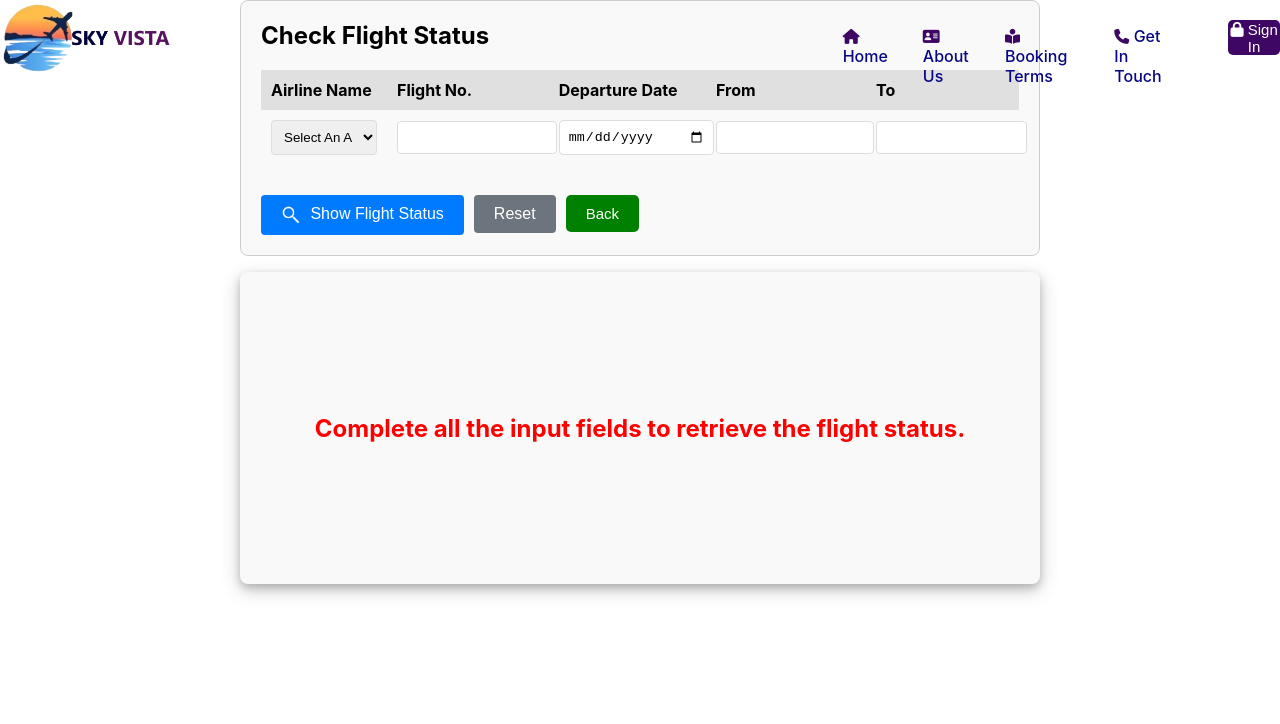
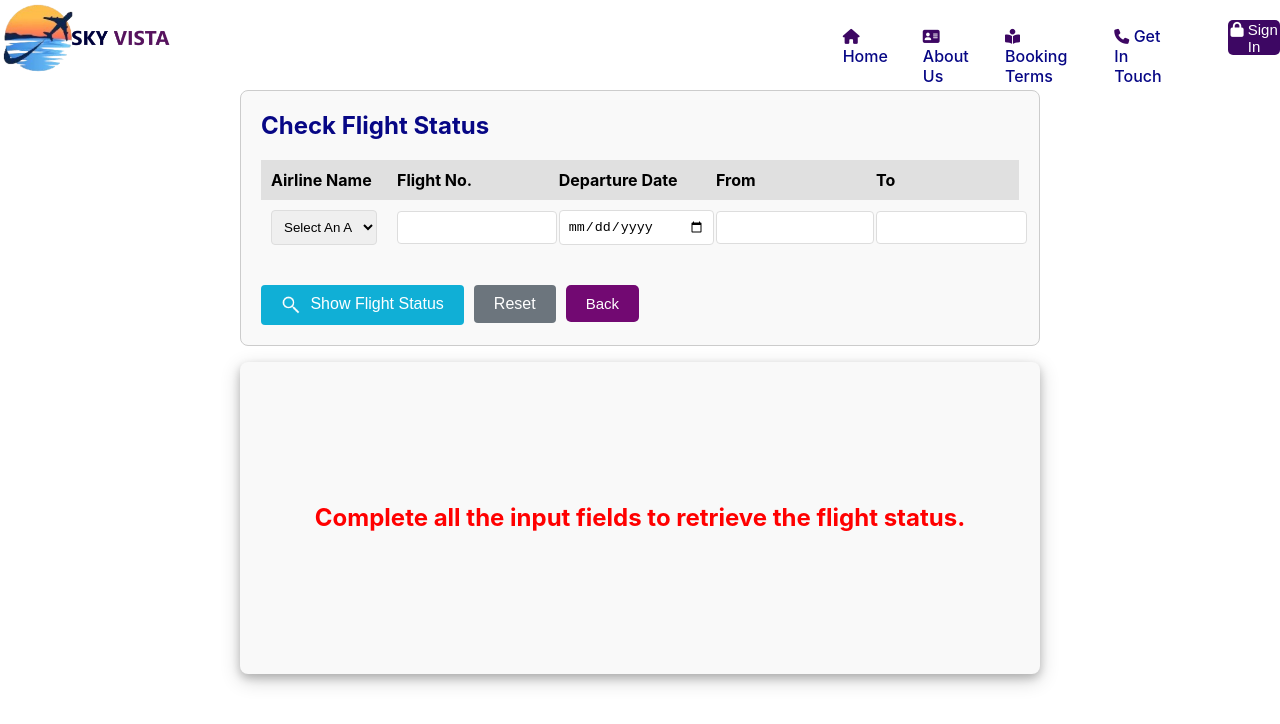
Before and after one commit to SakshiRastogi1302/Flight-Tracking-Application, a React (Create React App) app in the folder Frontend/: page /checkFlightStatus in a window 1280 px wide. Shown: the top 724 px of the page. Built offline with nearby package versions, Linux system fonts and the light colour scheme.

Commit message:
changed the color of buttons, heading

```diff
--- a/Frontend/src/css/CheckFlightStatusComponent.css
+++ b/Frontend/src/css/CheckFlightStatusComponent.css
@@ -16,6 +16,7 @@
 .search-flight-box {
     max-width: 800px;
     margin: auto;
+    padding: 7%;
 }
 
 .flight-status-box {
@@ -26,6 +27,7 @@
 }
 
 .heading {
+    color: rgb(7, 7, 133);
     font-size: 24px;
     font-weight: bold;
     margin-bottom: 20px;
@@ -75,7 +77,7 @@ table {
 }
 
 .search-flight-btn {
-    background-color: #007bff;
+    background-color: rgb(16, 175, 214);
     color: white;
 }
 
@@ -107,7 +109,7 @@ table {
 }
 
 .back-btn {
-    background-color: green;
+    background-color: rgb(114, 9, 114);
     color:white;
     border: none;
     border-radius: 5px;
```
